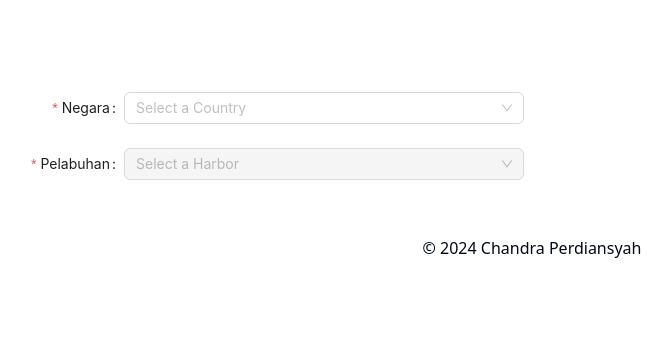
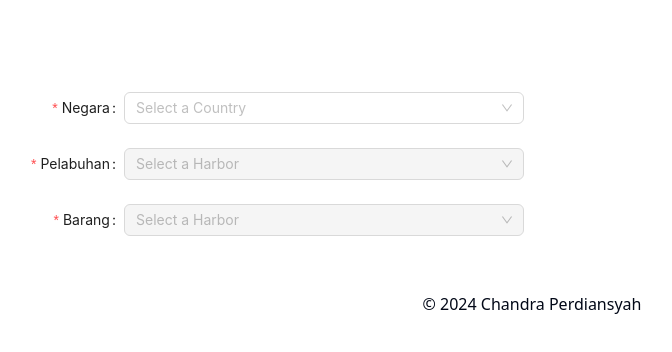
Before and after one commit to cperdiansyah/frontend-chandra-perdiansyah, a React (Vite) app: page / in a window 1280 px wide. Shown: the top 352 px of the page, without its empty margins (108-780 px from the left). Built offline with nearby package versions, Linux system fonts and the light colour scheme; no server answers.

Commit message:
chore : finish get api harbor

```diff
--- a/src/components/ShippingForm/index.tsx
+++ b/src/components/ShippingForm/index.tsx
@@ -1,4 +1,4 @@
-import { Country } from '@/lib/type';
+import { Country, Harbor } from '@/lib/type';
 import api, { API_URL } from '@/services/api';
 import { Form, Select } from 'antd';
 import { AxiosError } from 'axios';
@@ -9,10 +9,13 @@ const ShippingForm: React.FC = () => {
   const [formValue, setFormValue] = useState<FormValue>({
     negara: [],
     pelabuhan: [],
+    barang:[]
   });
   const [selectedFormValue, setSelectedFormValue] = useState<SelectedFormValue>(
     {
-      negara: 0,
+      negara: '',
+      pelabuhan: '',
+      barang: '',
     }
   );
 
@@ -21,7 +24,7 @@ const ShippingForm: React.FC = () => {
   }, []);
 
   useEffect(() => {
-    if (selectedFormValue.negara) getHarbor(selectedFormValue.negara);
+    if (selectedFormValue.negara !== '') getHarbor(selectedFormValue.negara);
   }, [selectedFormValue]);
 
   /* Get Fetching */
@@ -41,17 +44,16 @@ const ShippingForm: React.FC = () => {
     }
   };
 
-  const getHarbor = async (params: string | number) => {
+  const getHarbor = async (countryId: string | number) => {
     try {
       const resHarbor = await api.get(
-        `${API_URL.pelabuhan}?filter={"where":{"id_negara":${selectedFormValue.negara}}}`
+        `${API_URL.pelabuhan}?filter={"where":{"id_negara":${countryId}}}`
       );
-      const dataHarbor = resHarbor.data;
-      console.log(dataHarbor);
-      /* const dataHarbor = resHarbor.data.map((country: Country) => ({
-        value: country.id_negara,
-        label: `${country.kode_negara} - ${country.nama_negara}`,
-      })); */
+
+      const dataHarbor = resHarbor.data.map((harbor: Harbor) => ({
+        value: harbor.id_pelabuhan,
+        label: harbor.nama_pelabuhan,
+      }));
       setFormValue((state) => ({
         ...state,
         pelabuhan: dataHarbor,
@@ -62,9 +64,10 @@ const ShippingForm: React.FC = () => {
   };
   /* End Get Fetching */
 
-  const onSelectedCountry = async (value: number) => {
-    setSelectedFormValue((state) => ({ ...state, negara: value }));
+  const onSelectedForm = (key: keyof SelectedFormValue, value: string) => {
+    setSelectedFormValue((state) => ({ ...state, [key]: `${value}` }));
   };
+
   return (
     <Form
       name="basic"
@@ -85,7 +88,7 @@ const ShippingForm: React.FC = () => {
           showSearch
           placeholder="Select a Country"
           optionFilterProp="label"
-          onChange={onSelectedCountry}
+          onChange={(val) => onSelectedForm('negara', val)}
           options={formValue.negara}
         />
       </Form.Item>
@@ -99,19 +102,26 @@ const ShippingForm: React.FC = () => {
           showSearch
           placeholder="Select a Harbor"
           optionFilterProp="label"
-          onChange={onSelectedCountry}
-          options={formValue.negara}
-          disabled={selectedFormValue.negara === 0}
+          onChange={(val) => onSelectedForm('pelabuhan', val)}
+          options={formValue.pelabuhan}
+          disabled={selectedFormValue.negara === ''}
         />
       </Form.Item>
 
-      {/* <Form.Item<FieldType>
-        label="Password"
-        name="password"
-        rules={[{ required: true, message: 'Please input your password!' }]}
+      <Form.Item<FieldType>
+        label="Barang"
+        name="barang"
+        rules={[{ required: true }]}
       >
-        <Input.Password />
-      </Form.Item> */}
+        <Select
+          showSearch
+          placeholder="Select a Harbor"
+          optionFilterProp="label"
+          onChange={(val) => onSelectedForm('pelabuhan', val)}
+          options={formValue.barang}
+          disabled={selectedFormValue.pelabuhan === ''}
+        />
+      </Form.Item>
     </Form>
   );
 };
```
Also changed, not shown: src/components/ShippingForm/type.index.ts (+7 -3 lines).
